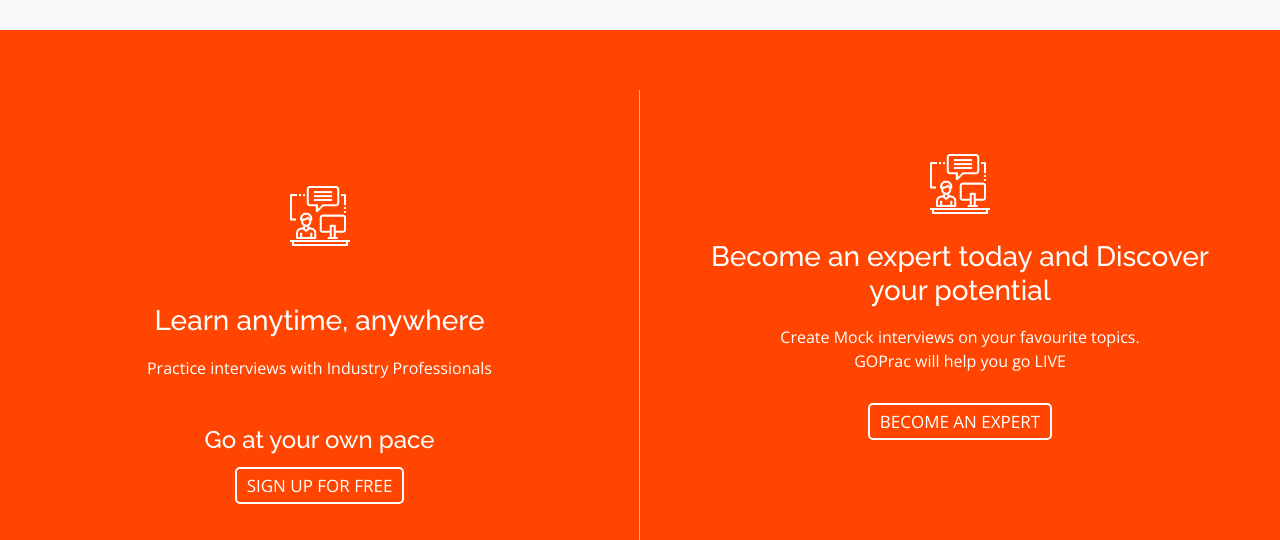
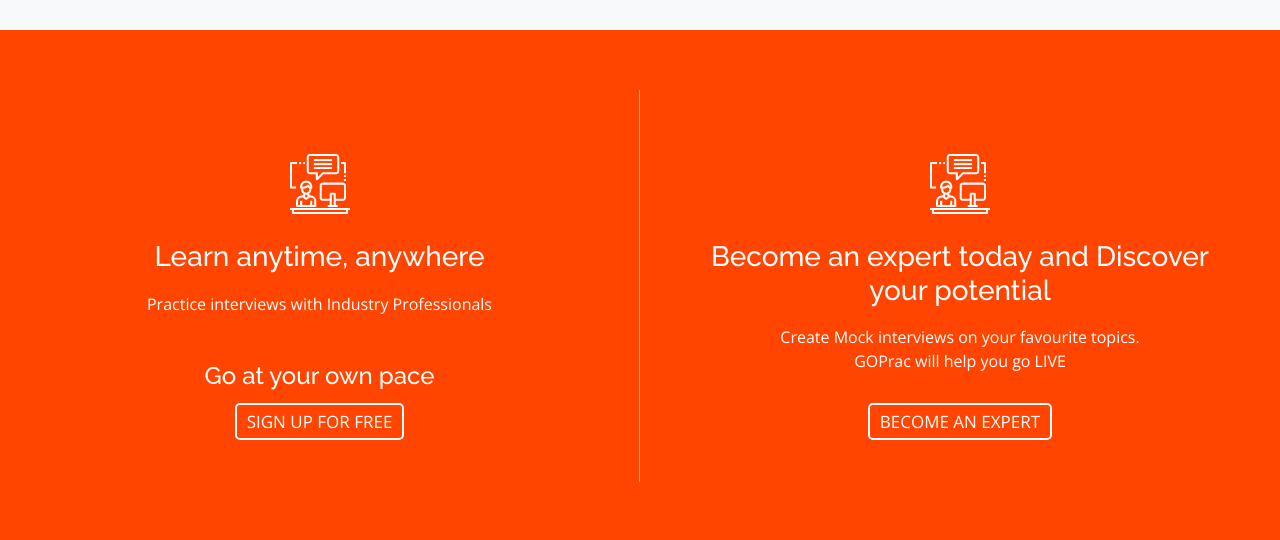
Before and after one commit to randhirrkumar1/copyOfGoPrac.github.io, a plain HTML site: page index.html in a window 1280 px wide. Shown: the part 2960-3500 px from the top of the page. Drawn offline with nearby package versions, Linux system fonts and the light colour scheme.

Commit message:
Update index.html

```diff
--- a/index.html
+++ b/index.html
@@ -479,7 +479,7 @@
     <section class="services">
       <div class="col p-5">
         <span class="user-img">
-          <img class="p-5" src="assets/img/learn.png">
+          <img class="p-3" src="assets/img/learn.png">
         </span>
           <h3>Learn anytime, anywhere</h3>
           <p>
```
